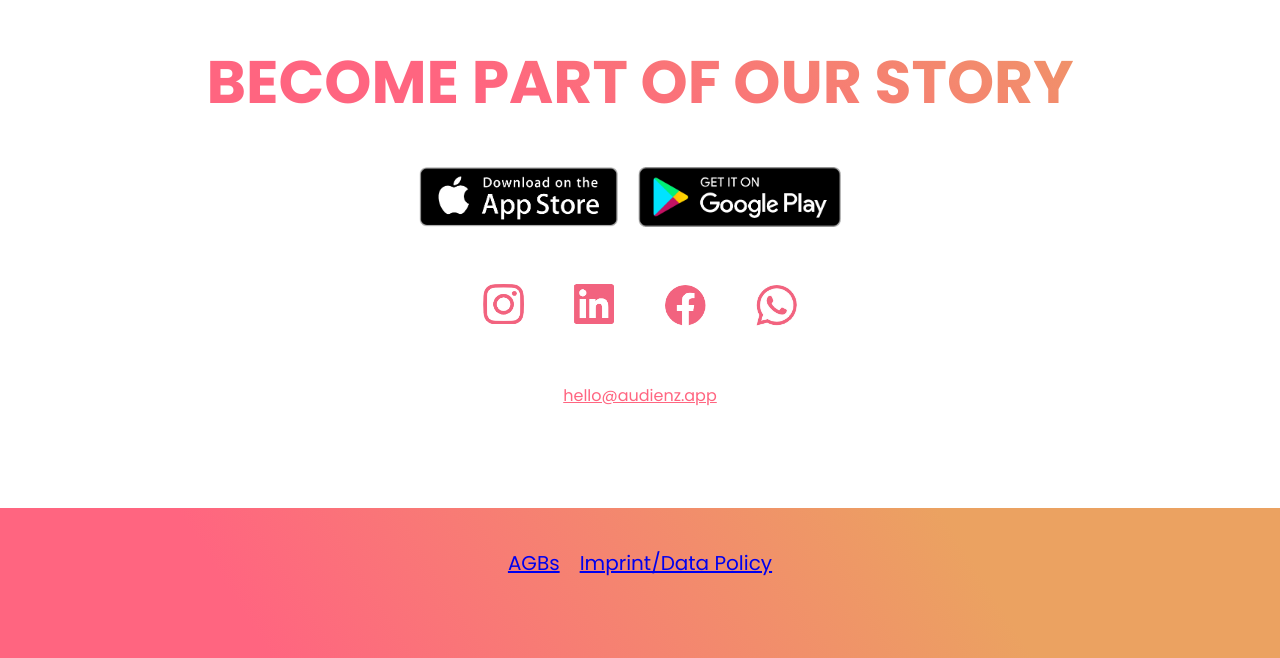
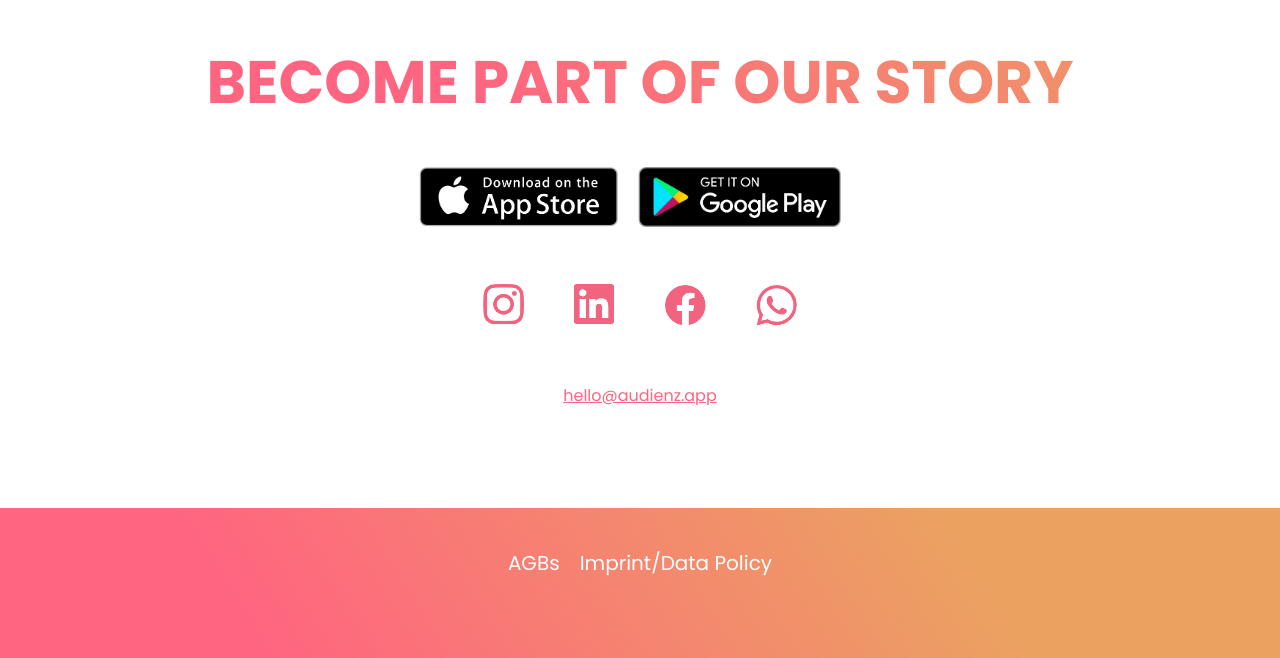
Before and after one commit to callinutter/audienz.github.io, a React (Create React App) app: page / in a window 1280 px wide. Shown: the part 4887-5545 px from the top of the page. Built offline with nearby package versions, Linux system fonts and the light colour scheme.

Commit message:
change footer text color

```diff
--- a/src/Components/Footer/Footer.css
+++ b/src/Components/Footer/Footer.css
@@ -9,4 +9,10 @@ a.footer-link {
     margin-left: 10px;
     margin-right: 10px;
     font-size: 20px;
+    color: #fff;
+    text-decoration: none;
 }
+
+.footer-link:hover {
+    cursor: pointer;
+}
```
